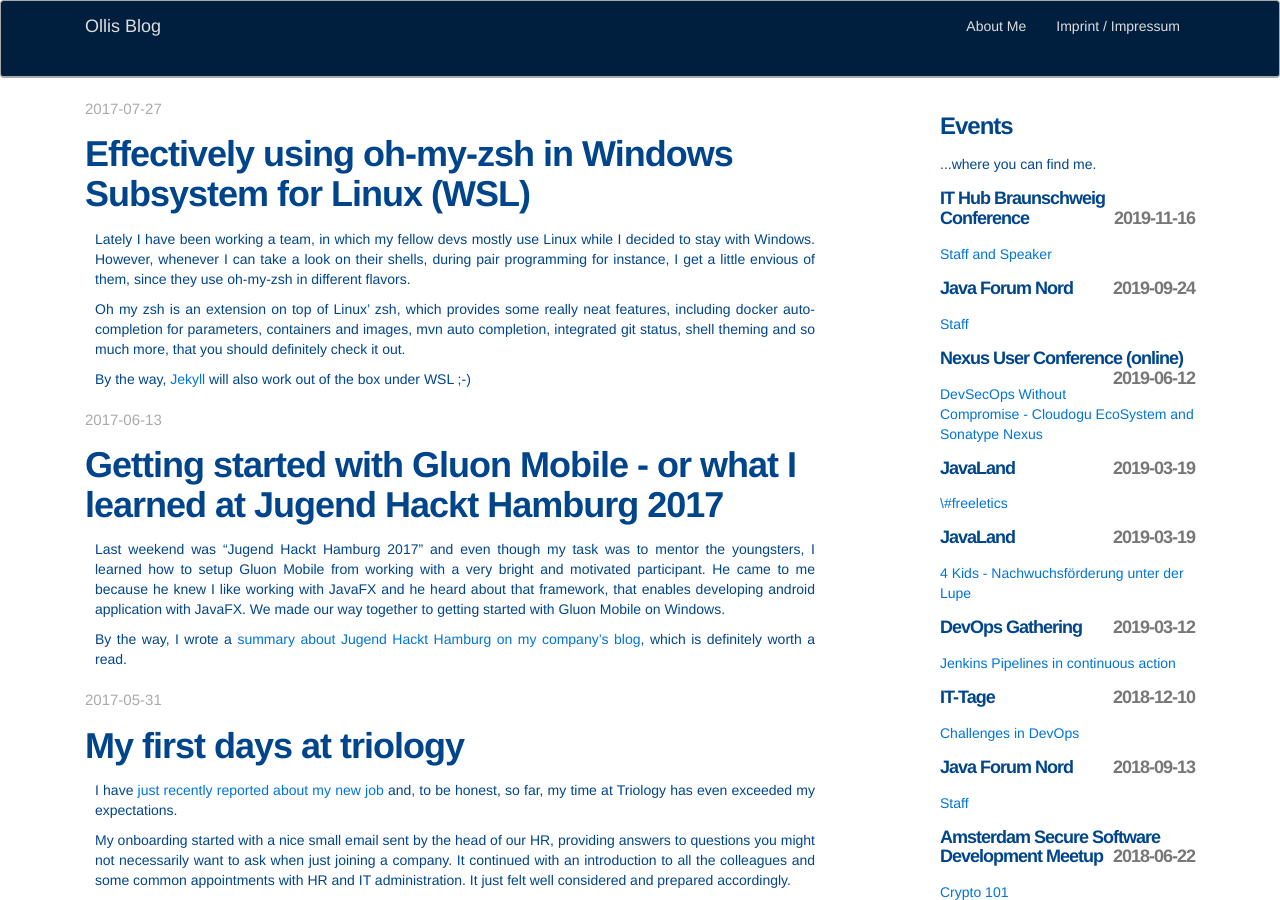
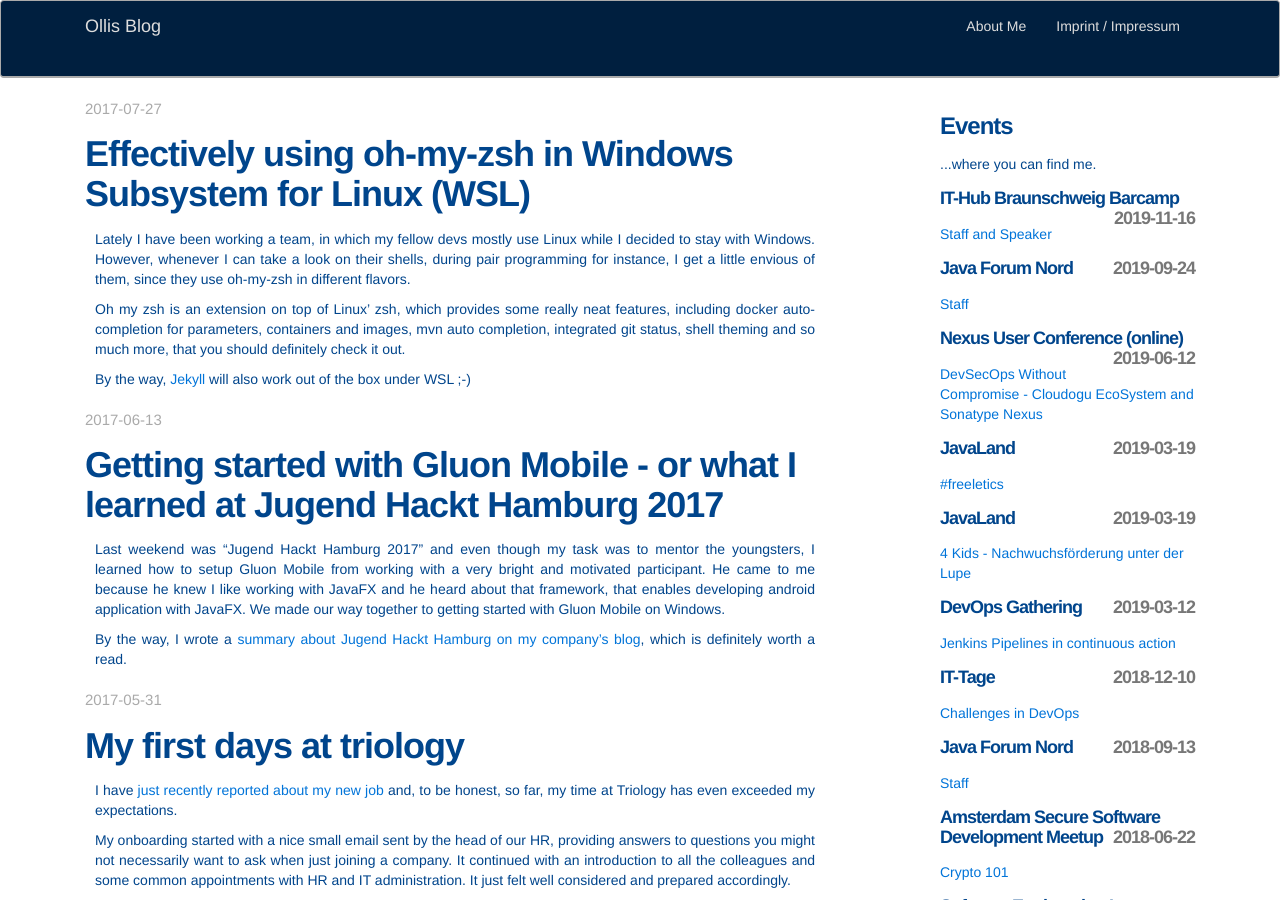
Before and after one commit to omilke/omilke.github.io, a Jekyll site: the page built from index.html, in a window 1280 px wide and 900 px high. Built offline with Jekyll 4.4.1, drawn with Linux system fonts in a browser that asks for light colours.

Commit message:
fix yml error, adjust BS conf name

```diff
--- a/_data/events.yml
+++ b/_data/events.yml
@@ -1,4 +1,4 @@
-- event: IT Hub Braunschweig Conference
+- event: IT-Hub Braunschweig Barcamp
   title: Staff and Speaker
   date: 2019-11-16
   link: ithubbs.de/conference
@@ -14,7 +14,7 @@
   link: https://sonatype.com/nexus-user-conference-2019
 
 - event: JavaLand
-  title: \#freeletics
+  title: '#freeletics'
   date: 2019-03-19
   link: https://programm.javaland.eu/2019/#/scheduledEvent/569030
 
```
